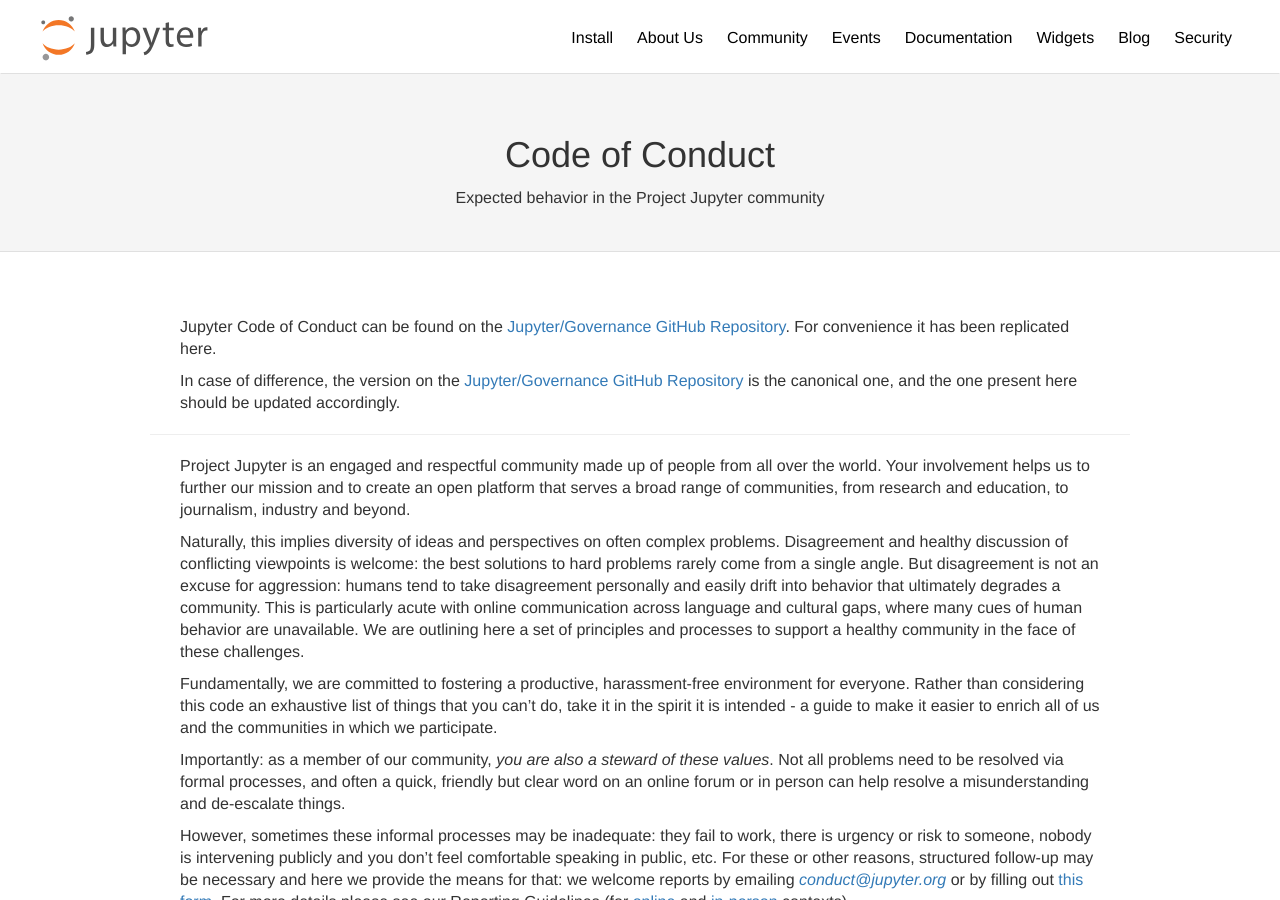
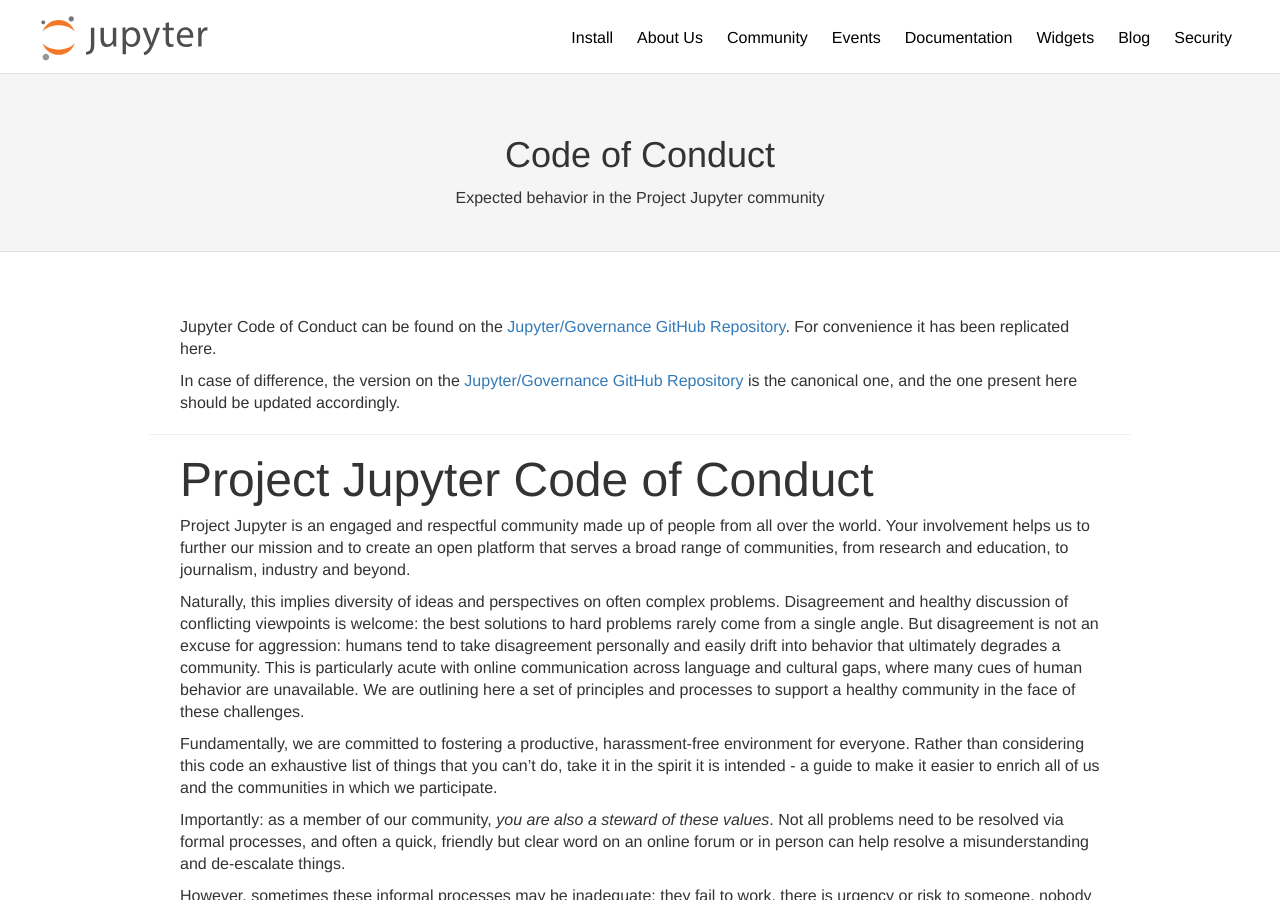
Before and after one commit to jupyter/jupyter.github.io, a Jekyll site: the page built from conduct.md, in a window 1280 px wide and 900 px high. Built offline with Jekyll 4.4.1, drawn with Linux system fonts in a browser that asks for light colours.

Commit message:
Update conduct.md

```diff
--- a/conduct.md
+++ b/conduct.md
@@ -14,6 +14,8 @@
 the one present here should be updated accordingly.
 
 ------------------------
+
+# Project Jupyter Code of Conduct
 
 Project Jupyter is an engaged and respectful community made up of people
 from all over the world. Your involvement helps us to further our
```
